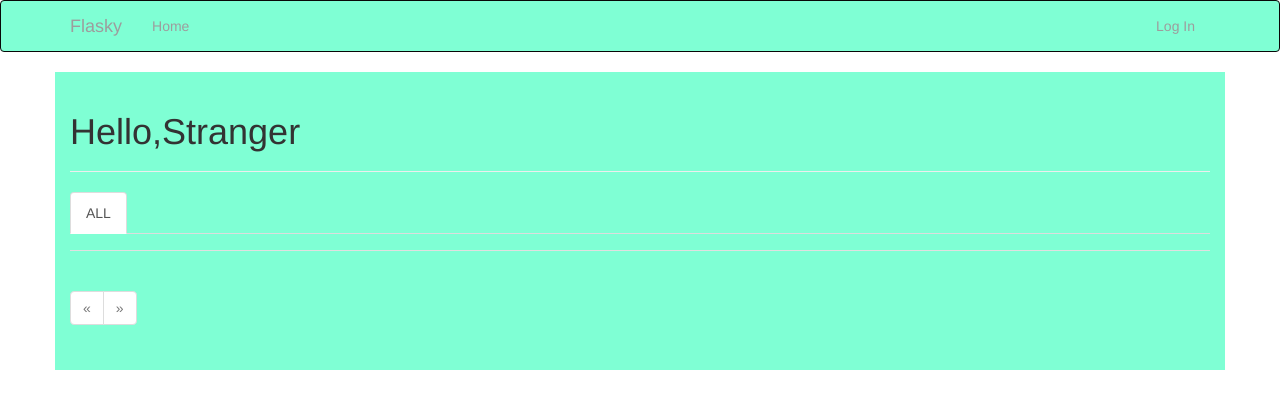
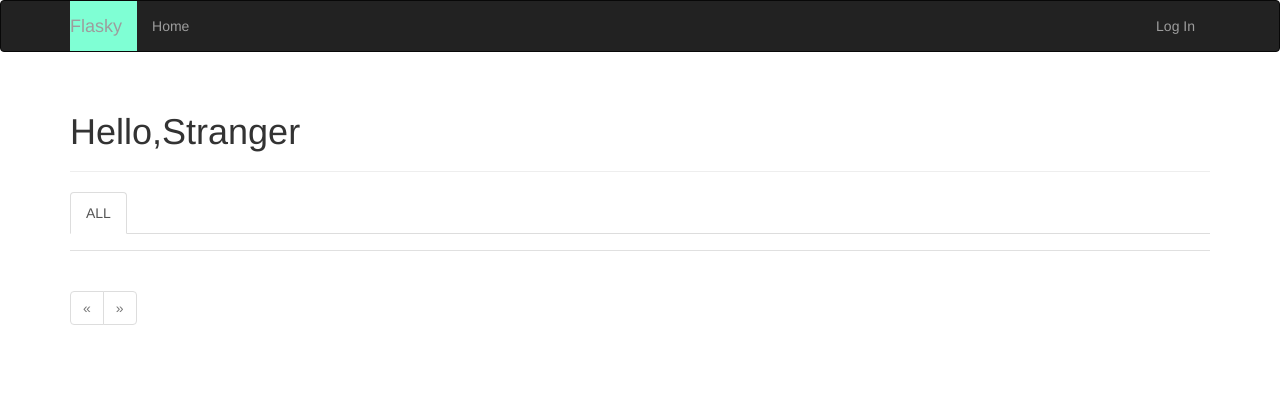
Before and after one commit to adetuadetu/Final, a Flask app: page / in a window 1280 px wide. Shown: the top 409 px of the page. Run offline with Flask 2, Linux system fonts and the light colour scheme; data that the repository does not hold is empty; some libraries are stand-ins or nearby versions.

Commit message:
Adding colour to nav

```diff
--- a/app/static/styles.css
+++ b/app/static/styles.css
@@ -29,10 +29,6 @@ div.post-content {
     min-height: 48px;
 }
 
-div.navbar.navbar-inverse {
+div.navbar-header {
     background-color: aquamarine;
 }
-
-div.container {
-    background-color: aquamarine;
-}
--- a/app/templates/index.html
+++ b/app/templates/index.html
@@ -28,8 +28,3 @@
 </div>
 {% endif %}
 {% endblock %}
-
-{% block scripts %}
-{{ super() }}
-{{ pagedown.include_pagedown() }}
-{% endblock %}
```
